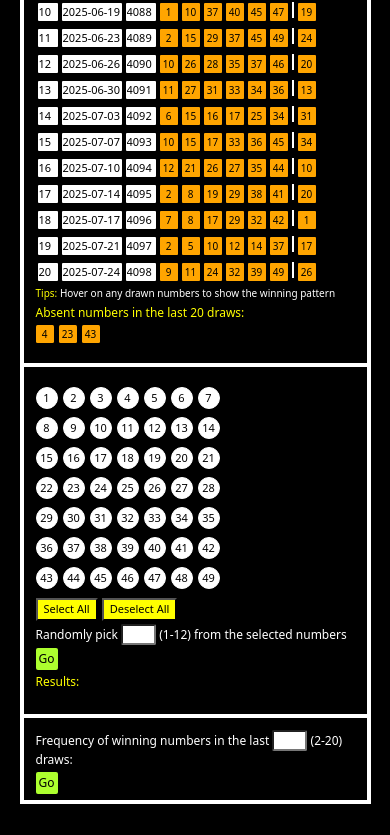
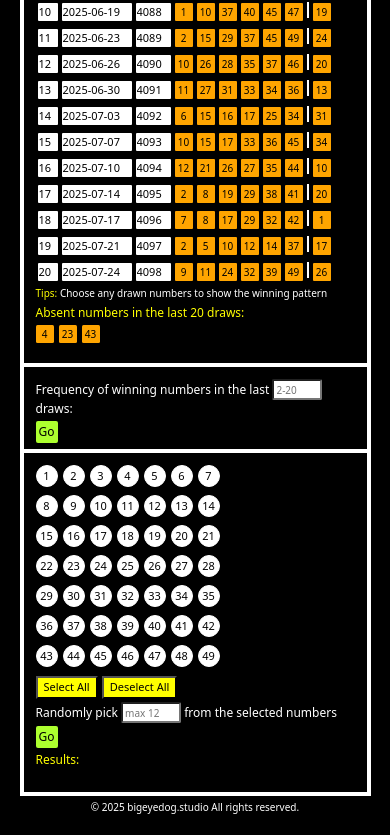
Before and after one commit to bigeyedog/TOTORITHM, a plain HTML site: page index.html in a window 390 px wide. Shown: the part 353-1188 px from the top of the page. Drawn offline with nearby package versions, Linux system fonts and the light colour scheme.

Commit message:
Add files via upload

```diff
--- a/index.html
+++ b/index.html
@@ -3,7 +3,7 @@
   <head>
     <meta charset="UTF-8" />
     <meta name="viewport" content="width=device-width, initial-scale=1.0" />
-    <title>Overview</title>
+    <title>TOTORITHM</title>
 
     <link rel="preconnect" href="https://fonts.googleapis.com" />
     <link rel="preconnect" href="https://fonts.gstatic.com" crossorigin />
@@ -37,7 +37,7 @@
       <!-- Last 20 results -->
       <div class="verticalDivider"></div>
       <div id="block2">
-        <div id="B2Div1">Last 20 results:</div>
+        <div id="B2Div1">Last 20 TOTO results:</div>
         <div id="B2Div2">
           <table>
             <thead>
@@ -45,12 +45,12 @@
                 <th id="th1">S/N</th>
                 <th id="th2">Date</th>
                 <th id="th3">Draw#</th>
-                <th id="th4">W1</th>
-                <th id="th5">W2</th>
-                <th id="th6">W3</th>
-                <th id="th7">W4</th>
-                <th id="th8">W5</th>
-                <th id="th9">W6</th>
+                <th id="th4">N1</th>
+                <th id="th5">N2</th>
+                <th id="th6">N3</th>
+                <th id="th7">N4</th>
+                <th id="th8">N5</th>
+                <th id="th9">N6</th>
                 <th></th>
                 <th id="th11">EN</th>
               </tr>
@@ -59,8 +59,8 @@
           </table>
         </div>
         <div id="B2Div3">
-          <span style="color: yellow">Tips: </span> Hover on any drawn numbers
-          to show the winning pattern
+          <span style="color: yellow">Tips: </span> Choose any drawn numbers to
+          show the winning pattern
         </div>
         <div id="B2Div4">
           <div id="B2Div41">Absent numbers in the last 20 draws:</div>
@@ -69,6 +69,33 @@
       </div>
       <div class="verticalDivider"></div>
       <div id="rightDiv">
+        <!-- Frequency -->
+        <div id="block5">
+          <div id="B5Div1">
+            Frequency of winning numbers in the last
+            <input
+              type="number"
+              id="numberOfDraws"
+              min="2"
+              max="20"
+              placeholder="2-20"
+              step="1"
+            />
+            draws:
+            <div>
+              <button type="button" id="gogoButton" onclick="showFreq()">
+                Go
+              </button>
+            </div>
+          </div>
+          <div id="B5Div2"></div>
+          <div id="B5Div3" style="display: none">
+            <span style="color: yellow">Tips: </span>Use the "add" button to add
+            numbers for a fast random pick
+          </div>
+        </div>
+        <div id="midDivider"></div>
+        <!-- Random pick -->
         <div id="block6">
           <div class="number-grid" id="B6Div2"></div>
           <div id="B6Div3">
@@ -88,9 +115,10 @@
                 min="1"
                 max="12"
                 step="1"
+                placeholder="max 12"
                 required
               />
-              (1-12) from the selected numbers
+              from the selected numbers
             </p>
             <button type="button" id="goButton" onclick="pickRandom()">
               Go
@@ -102,36 +130,17 @@
             <div id="B6Div52" class="number-container"></div>
           </div>
         </div>
-        <div id="midDivider"></div>
-        <!-- Frequency -->
-        <div id="block5">
-          <div id="B5Div1">
-            Frequency of winning numbers in the last
-            <input type="number" id="numberOfDraws" min="2" max="20" step="1" />
-            (2-20) draws:
-            <div>
-              <button type="button" id="gogoButton" onclick="showFreq()">
-                Go
-              </button>
-            </div>
-          </div>
-          <div id="B5Div2"></div>
-          <div id="B5Div3" style="display: none">
-            <span style="color: yellow">Tips: </span>Use the "add" button to add
-            numbers for a fast random pick
-          </div>
-        </div>
       </div>
       <div class="verticalDivider"></div>
     </div>
-
+    <!-- copyright -->
     <div id="bottomDivider"></div>
-    <!-- <div id="footer">
+    <div id="footer">
       <p id="copyright">
         &copy; <span id="trademark"></span> bigeyedog.studio All rights
         reserved.
       </p>
-    </div> -->
+    </div>
     <script src="main.js"></script>
   </body>
 </html>
--- a/main.css
+++ b/main.css
@@ -15,7 +15,7 @@
   height: 6px;
   background-color: white;
   margin: auto;
-  margin-bottom: 20px;
+  margin-bottom: 0px;
 }
 
 #midDivider {
@@ -257,7 +257,7 @@ input {
 }
 
 #B6Div2 {
-  margin-top: 25px;
+  margin-top: 20px;
   margin-bottom: 5px;
   margin-left: 20px;
   margin-right: 20px;
@@ -349,10 +349,14 @@ input {
 }
 
 #pickHowMany {
-  width: 50px;
+  width: 80px;
   height: 30px;
   border-radius: 2px;
   padding-left: 5px;
+}
+
+#pickHowMany::placeholder {
+  font-size: 16px;
 }
 
 .borderGlow {
@@ -400,16 +404,20 @@ input {
 
 #B5Div2 {
   margin-top: 5px;
-  margin-bottom: 5px;
+  margin-bottom: 10px;
   margin-left: 20px;
   margin-right: 20px;
 }
 
 #numberOfDraws {
-  width: 50px;
+  width: 70px;
   height: 30px;
   border-radius: 2px;
   padding-left: 5px;
+}
+
+#numberOfDraws::placeholder {
+  font-size: 16px;
 }
 
 #gogoButton {
@@ -453,20 +461,16 @@ input {
 }
 
 #footer {
-  position: fixed;
-  margin-top: 15px;
-  bottom: 0;
-  left: 0;
   width: 90%;
-  /* background-color: brown; */
   color: white;
   text-align: center;
   padding: 10px 0;
   font-size: 14px;
-  z-index: 1000;
-  display: flex;
-  justify-content: center; /* horizontal centering */
-  align-items: center; /* vertical centering */
+  /* display: flex;
+  justify-content: center;
+  align-items: center; */
+  margin: auto;
+  margin-bottom: 20px;
 }
 
 @media only screen and (max-width: 1600px) {
@@ -496,6 +500,7 @@ input {
     width: 75%;
     padding: 10px 0;
     font-size: 14px;
+    margin-bottom: 20px;
   }
 }
 
@@ -524,6 +529,7 @@ input {
     width: 85%;
     padding: 10px 0;
     font-size: 14px;
+    margin-bottom: 20px;
   }
 }
 
@@ -536,7 +542,7 @@ input {
   #bottomDivider {
     width: 90%;
     height: 5px;
-    margin-bottom: 20px;
+    margin-bottom: 0px;
   }
 
   #midDivider {
@@ -737,7 +743,7 @@ input {
   }
 
   #B6Div2 {
-    margin-top: 20px;
+    margin-top: 17px;
     margin-bottom: 5px;
     margin-left: 17px;
   }
@@ -801,10 +807,14 @@ input {
   }
 
   #pickHowMany {
-    width: 45px;
+    width: 70px;
     height: 27px;
     border-radius: 2px;
     padding-left: 4px;
+  }
+
+  #pickHowMany::placeholder {
+    font-size: 13px;
   }
 
   .borderGlow {
@@ -849,10 +859,14 @@ input {
   }
 
   #numberOfDraws {
-    width: 45px;
+    width: 60px;
     height: 27px;
     border-radius: 2px;
     padding-left: 4px;
+  }
+
+  #numberOfDraws::placeholder {
+    font-size: 13px;
   }
 
   #gogoButton {
@@ -885,13 +899,14 @@ input {
   }
 
   #copyright {
-    font-size: 12px;
+    font-size: 13px;
   }
 
   #footer {
     width: 90%;
     padding: 8px 0;
-    font-size: 12px;
+    font-size: 13px;
+    margin-bottom: 18px;
   }
 }
 
@@ -904,7 +919,7 @@ input {
   #bottomDivider {
     width: 90%;
     height: 5px;
-    margin-bottom: 20px;
+    margin-bottom: 0px;
   }
 
   #midDivider {
@@ -1109,7 +1124,7 @@ input {
   }
 
   #B6Div2 {
-    margin-top: 20px;
+    margin-top: 14px;
     margin-bottom: 5px;
     margin-left: 14px;
     margin-right: 14px;
@@ -1175,10 +1190,14 @@ input {
   }
 
   #pickHowMany {
-    width: 40px;
+    width: 65px;
     height: 24px;
     border-radius: 2px;
     padding-left: 3px;
+  }
+
+  #pickHowMany::placeholder {
+    font-size: 12px;
   }
 
   .borderGlow {
@@ -1226,10 +1245,14 @@ input {
   }
 
   #numberOfDraws {
-    width: 40px;
+    width: 55px;
     height: 24px;
     border-radius: 2px;
     padding-left: 3px;
+  }
+
+  #numberOfDraws::placeholder {
+    font-size: 12px;
   }
 
   #gogoButton {
@@ -1263,13 +1286,14 @@ input {
   }
 
   #copyright {
-    font-size: 11px;
+    font-size: 12px;
   }
 
   #footer {
     width: 90%;
     padding: 6px 0;
-    font-size: 11px;
+    font-size: 12px;
+    margin-bottom: 16px;
   }
 }
 
@@ -1319,7 +1343,7 @@ input {
     background-color: black;
     margin: auto;
     display: block;
-    margin-bottom: 20px;
+    margin-bottom: 0px;
     border-top-width: 6px;
     border-bottom-width: 6px;
     border-right-width: 6px;
@@ -1550,7 +1574,7 @@ input {
   }
 
   #B6Div2 {
-    margin-top: 25px;
+    margin-top: 20px;
     margin-bottom: 5px;
     margin-left: 20px;
     margin-right: 20px;
@@ -1642,10 +1666,14 @@ input {
   }
 
   #pickHowMany {
-    width: 50px;
+    width: 80px;
     height: 30px;
     border-radius: 2px;
     padding-left: 5px;
+  }
+
+  #pickHowMany::placeholder {
+    font-size: 16px;
   }
 
   .borderGlow {
@@ -1679,8 +1707,8 @@ input {
     margin-bottom: 0px;
     margin-right: 0px;
     margin-left: 0px;
-    border-top-width: 6px;
-    border-bottom-width: 0px;
+    border-top-width: 0px;
+    border-bottom-width: 6px;
     border-right-width: 0px;
     border-left-width: 0px;
     border-color: white;
@@ -1705,10 +1733,14 @@ input {
   }
 
   #numberOfDraws {
-    width: 50px;
+    width: 70px;
     height: 30px;
     border-radius: 2px;
     padding-left: 5px;
+  }
+
+  #numberOfDraws::placeholder {
+    font-size: 16px;
   }
 
   #gogoButton {
@@ -1748,13 +1780,13 @@ input {
   }
 
   #copyright {
-    font-size: 10px;
+    font-size: 12px;
   }
 
   #footer {
     width: 90%;
     padding: 6px 0;
-    font-size: 10px;
+    font-size: 12px;
   }
 }
 
@@ -1804,7 +1836,7 @@ input {
     background-color: black;
     margin: auto;
     display: block;
-    margin-bottom: 20px;
+    margin-bottom: 0px;
     border-top-width: 4px;
     border-bottom-width: 4px;
     border-right-width: 4px;
@@ -2029,7 +2061,7 @@ input {
   }
 
   #B6Div2 {
-    margin-top: 20px;
+    margin-top: 14px;
     margin-bottom: 5px;
     margin-left: 14px;
     margin-right: 14px;
@@ -2121,10 +2153,14 @@ input {
   }
 
   #pickHowMany {
-    width: 40px;
+    width: 65px;
     height: 24px;
     border-radius: 2px;
     padding-left: 3px;
+  }
+
+  #pickHowMany::placeholder {
+    font-size: 12px;
   }
 
   .borderGlow {
@@ -2158,8 +2194,8 @@ input {
     margin-bottom: 0px;
     margin-right: 0px;
     margin-left: 0px;
-    border-top-width: 4px;
-    border-bottom-width: 0px;
+    border-top-width: 0px;
+    border-bottom-width: 4px;
     border-right-width: 0px;
     border-left-width: 0px;
     border-color: white;
@@ -2184,10 +2220,14 @@ input {
   }
 
   #numberOfDraws {
-    width: 40px;
+    width: 55px;
     height: 24px;
     border-radius: 2px;
     padding-left: 3px;
+  }
+
+  #numberOfDraws::placeholder {
+    font-size: 12px;
   }
 
   #gogoButton {
@@ -2227,13 +2267,13 @@ input {
   }
 
   #copyright {
-    font-size: 9px;
+    font-size: 11px;
   }
 
   #footer {
     width: 90%;
     padding: 4px 0;
-    font-size: 9px;
+    font-size: 11px;
   }
 }
 
@@ -2283,7 +2323,7 @@ input {
     background-color: black;
     margin: auto;
     display: block;
-    margin-bottom: 20px;
+    margin-bottom: 0px;
     border-top-width: 4px;
     border-bottom-width: 4px;
     border-right-width: 4px;
@@ -2357,11 +2397,11 @@ input {
   }
 
   #th2 {
-    width: 60px;
+    width: 70px;
   }
 
   #th3 {
-    width: 30px;
+    width: 35px;
   }
 
   .wn {
@@ -2405,12 +2445,12 @@ input {
   }
 
   .dateInput {
-    width: 60px;
+    width: 70px;
     padding-left: 1px;
   }
 
   .drawInput {
-    width: 30px;
+    width: 35px;
     padding-left: 1px;
   }
 
@@ -2512,7 +2552,7 @@ input {
   }
 
   #B6Div2 {
-    margin-top: 20px;
+    margin-top: 12px;
     margin-bottom: 3px;
     margin-left: 12px;
     margin-right: 12px;
@@ -2604,10 +2644,14 @@ input {
   }
 
   #pickHowMany {
-    width: 35px;
+    width: 60px;
     height: 21px;
     border-radius: 2px;
     padding-left: 2px;
+  }
+
+  #pickHowMany::placeholder {
+    font-size: 10px;
   }
 
   .borderGlow {
@@ -2641,8 +2685,8 @@ input {
     margin-bottom: 0px;
     margin-right: 0px;
     margin-left: 0px;
-    border-top-width: 4px;
-    border-bottom-width: 0px;
+    border-top-width: 0px;
+    border-bottom-width: 4px;
     border-right-width: 0px;
     border-left-width: 0px;
     border-color: white;
@@ -2667,10 +2711,14 @@ input {
   }
 
   #numberOfDraws {
-    width: 35px;
+    width: 50px;
     height: 21px;
     border-radius: 2px;
     padding-left: 2px;
+  }
+
+  #numberOfDraws::placeholder {
+    font-size: 10px;
   }
 
   #gogoButton {
@@ -2710,12 +2758,12 @@ input {
   }
 
   #copyright {
-    font-size: 9px;
+    font-size: 10px;
   }
 
   #footer {
     width: 90%;
     padding: 4px 0;
-    font-size: 9px;
-  }
-}
+    font-size: 10px;
+  }
+}
```
